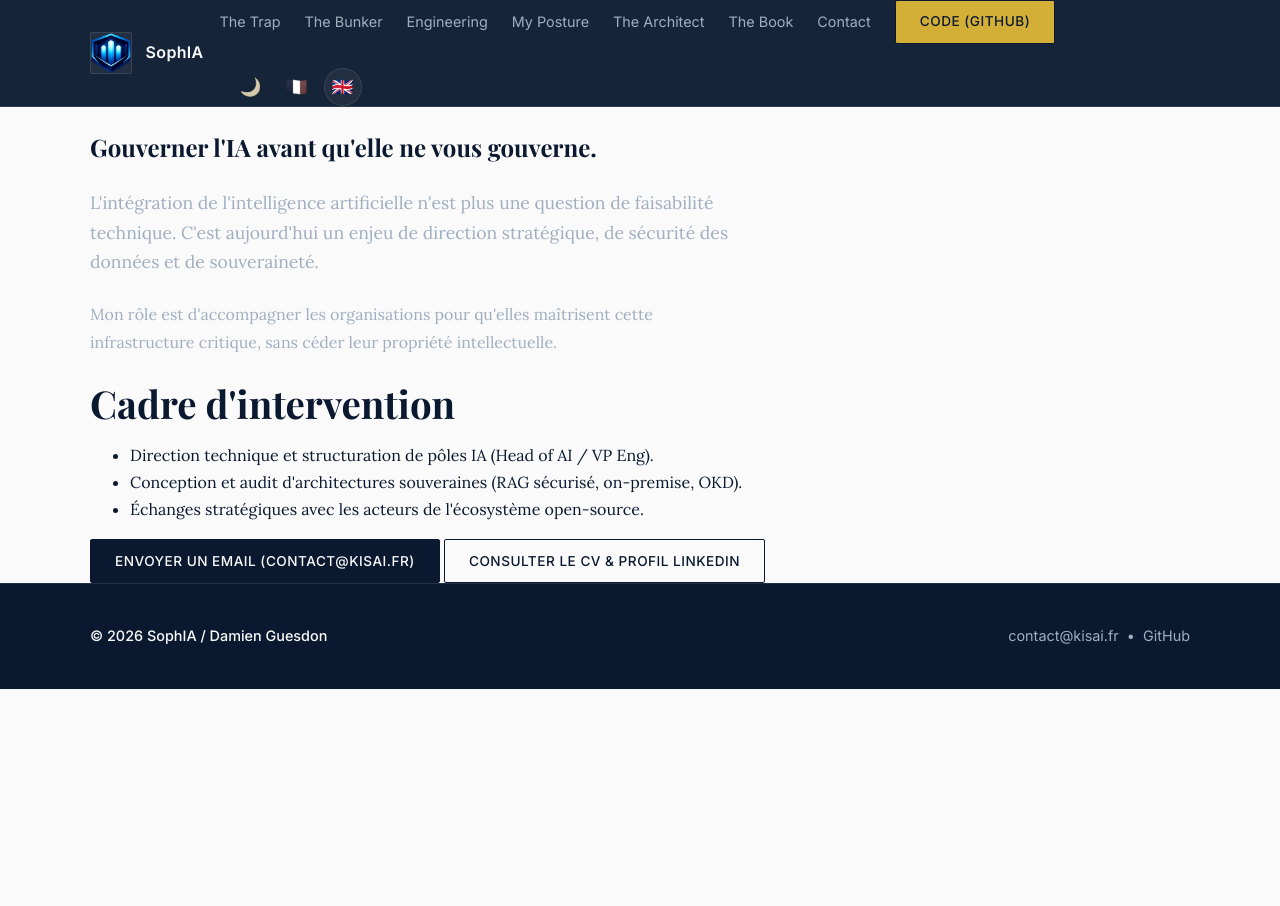
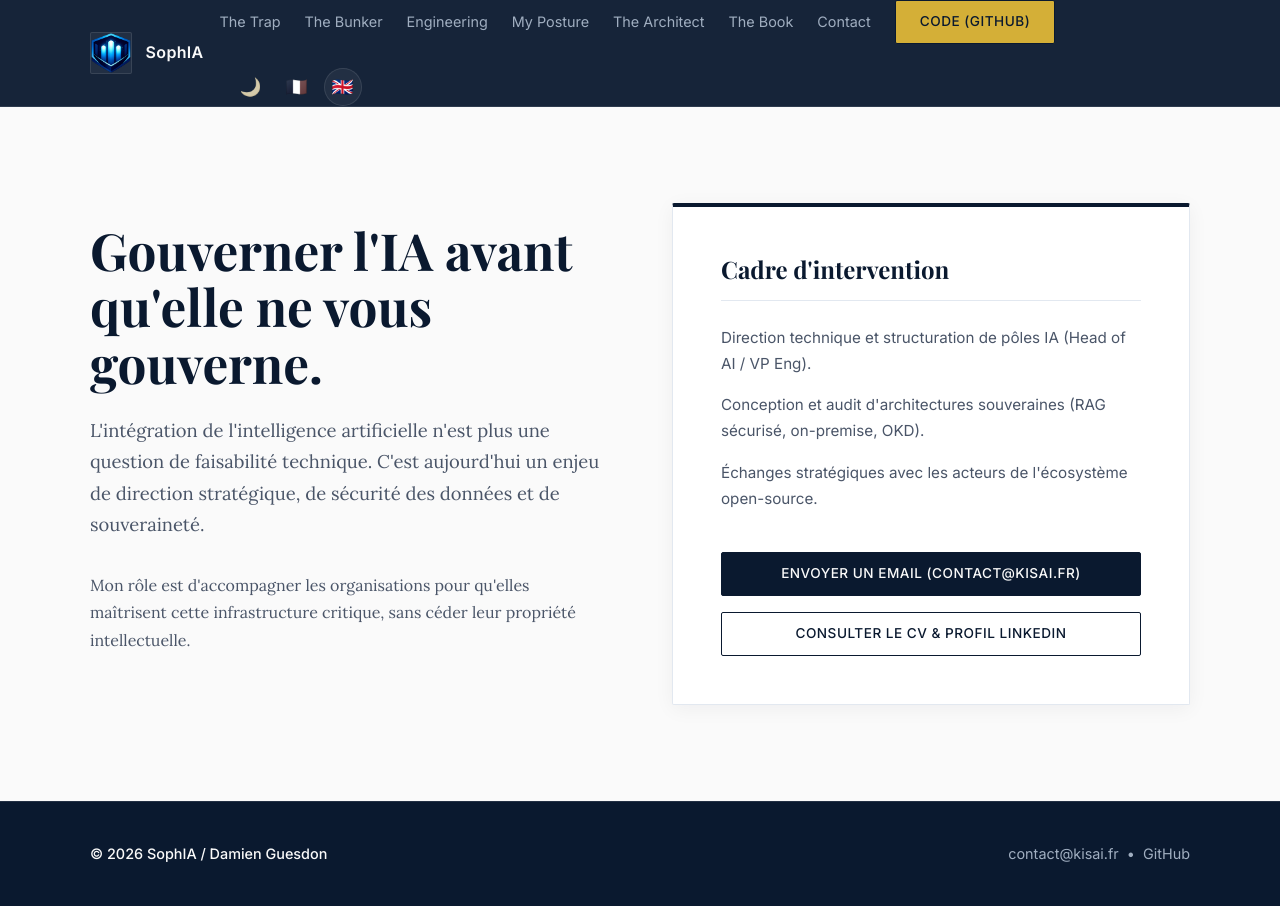
Before and after one commit to Kisai-DG-SLU/SophIA, a Jekyll site: the page built from contact.html, in a window 1280 px wide. Built offline with Jekyll 4.4.1, drawn with Linux system fonts in a browser that asks for light colours.

Commit message:
fix: CSS contact ajoute dans head.html

```diff
--- a/_includes/head.html
+++ b/_includes/head.html
@@ -170,6 +170,20 @@
       .nav-links { width: 100%; justify-content: flex-start; }
       .controls-wrapper { margin-left: 0; }
     }
+    .main-content { flex: 1; display: flex; align-items: center; padding: 6rem 0; }
+    .contact-grid { display: grid; grid-template-columns: 1fr 1fr; gap: 4rem; align-items: center; }
+    .contact-header h1 { font-size: clamp(2.5rem, 4vw, 3.5rem); line-height: 1.1; margin: 0 0 1.5rem; }
+    .contact-header .lead { font-size: 1.15rem; color: var(--text-muted); max-width: 50ch; margin-bottom: 2rem; }
+    .contact-card { background: var(--surface); border: 1px solid var(--border); border-radius: var(--radius); padding: 3rem; box-shadow: var(--shadow); border-top: 4px solid var(--text-main); transition: all 0.3s ease; }
+    .contact-card h2 { font-size: 1.5rem; margin-top: 0; margin-bottom: 1.5rem; border-bottom: 1px solid var(--border); padding-bottom: 1rem; }
+ .scope-list { list-style: none; padding: 0; margin: 0 0 2.5rem 0; font-family: var(--font-ui); font-size: 0.95rem; }
+    .scope-list li { display: flex; gap: 1rem; margin-bottom: 1rem; color: var(--text-muted); }
+ .scope-list li::before { content: unicode rightwards arrow; color: var(--accent-emerald); font-weight: bold; }
+    .action-group { display: flex; flex-direction: column; gap: 1rem; }
+    @media (max-width: 980px) {
+ .contact-grid { grid-template-columns: 1fr; gap: 2rem; }
+      .contact-card { padding: 2rem; }
+    }
   </style>
 
   <title>SophIA — L'architecture IA souveraine & open-source</title>
```
